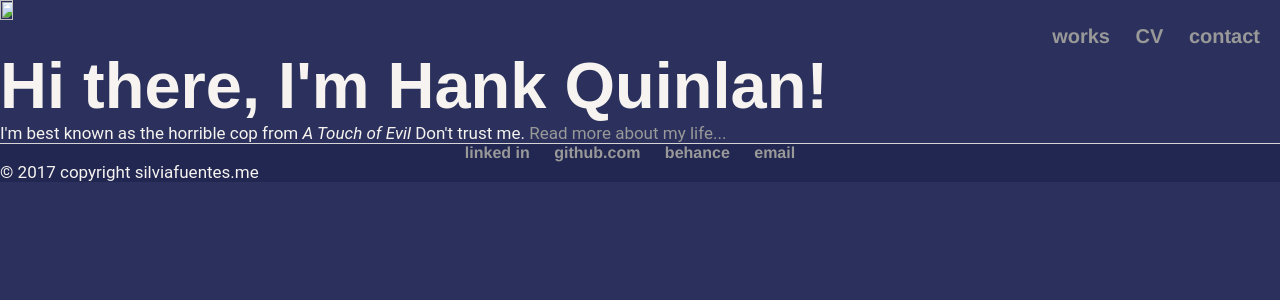
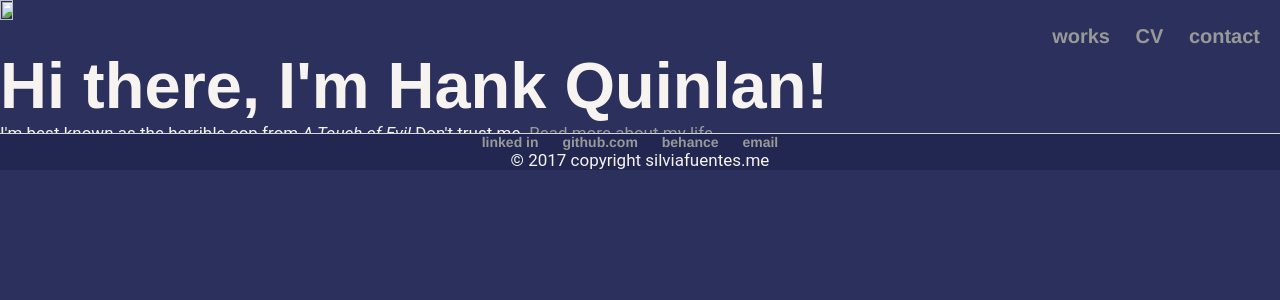
Before and after one commit to silviafuen/silviafuen.github.io, a Jekyll site: the page built from index.html, in a window 1280 px wide. Shown: the top 300 px of the page. Built offline with Jekyll 4.4.1, drawn with Linux system fonts in a browser that asks for light colours.

```diff
--- a/css/main.css
+++ b/css/main.css
@@ -45,9 +45,12 @@
 }
 
 footer {
+    margin: -10px;
     background-color: #222751;
     border-top: 1px solid #d5d5d5;
-    font-size: .8em;
+    text-align: center;
+    font-size: .7em;
+    position: relative;
 }
 
 ul.posts {
@@ -61,19 +64,3 @@
 * {
   margin: 0;
 }
-
-.page-wrap {
-  min-height: 100%;
-  /* equal to footer height */
-  margin-bottom: -142px;
-}
-.page-wrap:after {
-  content: "";
-  display: block;
-}
-.site-footer, .page-wrap:after {
-  height: 142px;
-}
-.site-footer {
-  background: orange;
-}
```
